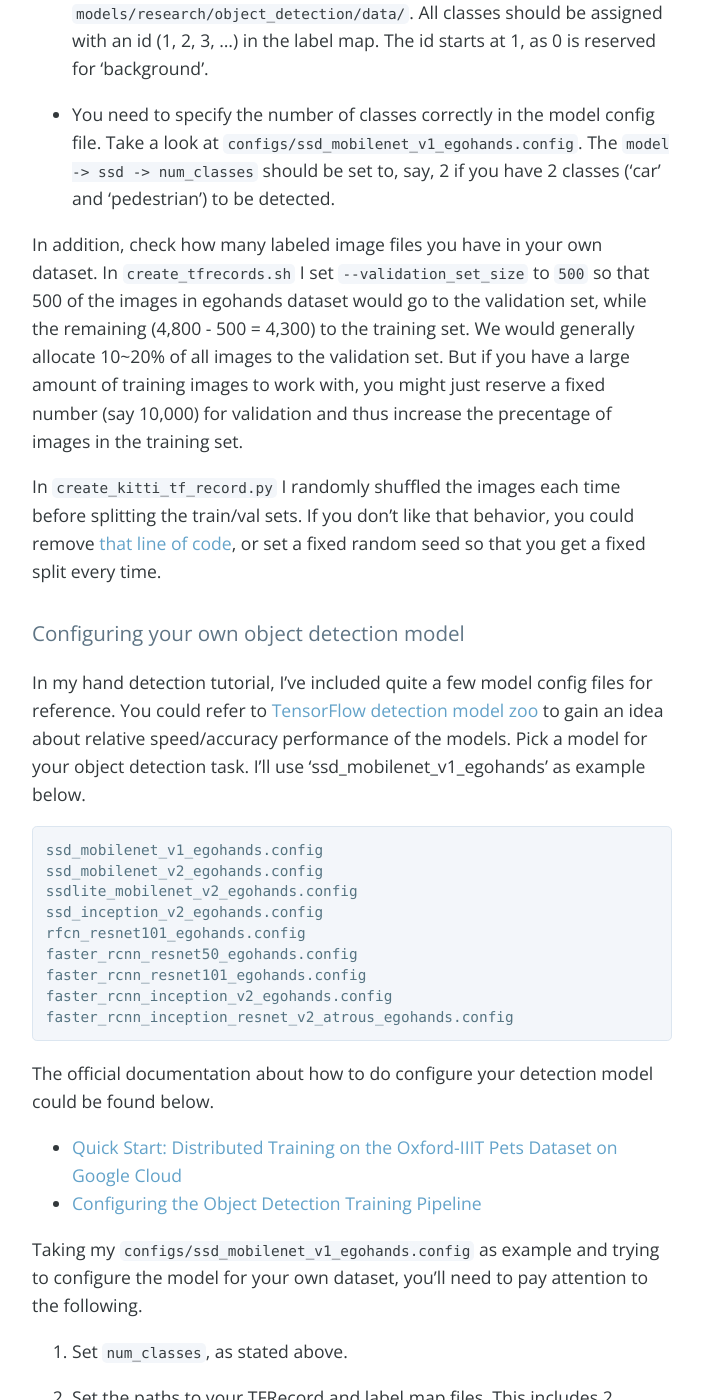
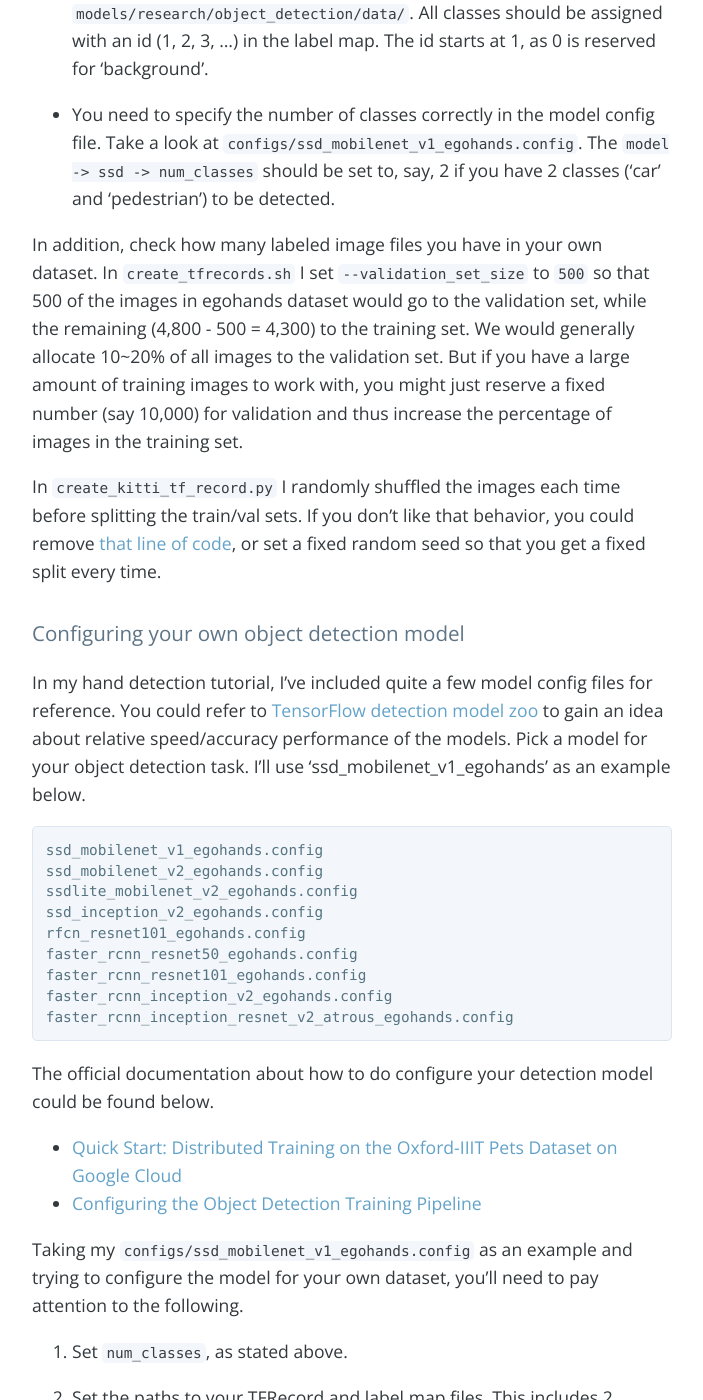
Before and after one commit to jkjung-avt/jkjung-avt.github.io, a Jekyll site: the page built from _posts/2018-09-24-object-detection-tutorial.md, in a window 1280 px wide and 1400 px high, scrolled down 1670 px. Shown: the whole window, without its empty margins (288-991 px from the left). Built offline with Jekyll 4.4.1, drawn with Linux system fonts in a browser that asks for light colours; nearby versions of some CDN libraries; comment, search, counter and statistics services are not loaded; some of the changed text lies outside the part shown.

Commit message:
Correct a few typos

````diff
--- a/_posts/2018-09-24-object-detection-tutorial.md
+++ b/_posts/2018-09-24-object-detection-tutorial.md
@@ -36,13 +36,13 @@ Regarding class names, there are a few other modifications needed when you train
 
 * You need to specify the number of classes correctly in the model config file.  Take a look at `configs/ssd_mobilenet_v1_egohands.config`.  The `model -> ssd -> num_classes` should be set to, say, 2 if you have 2 classes ('car' and 'pedestrian') to be detected.
 
-In addition, check how many labeled image files you have in your own dataset.  In `create_tfrecords.sh` I set `--validation_set_size` to `500` so that 500 of the images in egohands dataset would go to the validation set, while the remaining (4,800 - 500 = 4,300) to the training set.  We would generally allocate 10~20% of all images to the validation set.  But if you have a large amount of training images to work with, you might just reserve a fixed number (say 10,000) for validation and thus increase the precentage of images in the training set.
+In addition, check how many labeled image files you have in your own dataset.  In `create_tfrecords.sh` I set `--validation_set_size` to `500` so that 500 of the images in egohands dataset would go to the validation set, while the remaining (4,800 - 500 = 4,300) to the training set.  We would generally allocate 10~20% of all images to the validation set.  But if you have a large amount of training images to work with, you might just reserve a fixed number (say 10,000) for validation and thus increase the percentage of images in the training set.
 
 In `create_kitti_tf_record.py` I randomly shuffled the images each time before splitting the train/val sets.  If you don't like that behavior, you could remove [that line of code](https://github.com/jkjung-avt/hand-detection-tutorial/blob/master/create_kitti_tf_record.py#L113), or set a fixed random seed so that you get a fixed split every time.
 
 # Configuring your own object detection model
 
-In my hand detection tutorial, I've included quite a few model config files for reference.  You could refer to [TensorFlow detection model zoo](https://github.com/tensorflow/models/blob/master/research/object_detection/g3doc/detection_model_zoo.md) to gain an idea about relative speed/accuracy performance of the models.  Pick a model for your object detection task.  I'll use 'ssd_mobilenet_v1_egohands' as example below.
+In my hand detection tutorial, I've included quite a few model config files for reference.  You could refer to [TensorFlow detection model zoo](https://github.com/tensorflow/models/blob/master/research/object_detection/g3doc/detection_model_zoo.md) to gain an idea about relative speed/accuracy performance of the models.  Pick a model for your object detection task.  I'll use 'ssd_mobilenet_v1_egohands' as an example below.
 
 ```
 ssd_mobilenet_v1_egohands.config
@@ -61,7 +61,7 @@ The official documentation about how to do configure your detection model could
 * [Quick Start: Distributed Training on the Oxford-IIIT Pets Dataset on Google Cloud](https://github.com/tensorflow/models/blob/master/research/object_detection/g3doc/running_pets.md)
 * [Configuring the Object Detection Training Pipeline](https://github.com/tensorflow/models/blob/master/research/object_detection/g3doc/configuring_jobs.md)
 
-Taking my `configs/ssd_mobilenet_v1_egohands.config` as example and trying to configure the model for your own dataset, you'll need to pay attention to the following.
+Taking my `configs/ssd_mobilenet_v1_egohands.config` as an example and trying to configure the model for your own dataset, you'll need to pay attention to the following.
 
 1. Set `num_classes`, as stated above.
 
````
Also changed, not shown: other parts of _posts/2018-09-24-object-detection-tutorial.md (+1 -1 lines).
